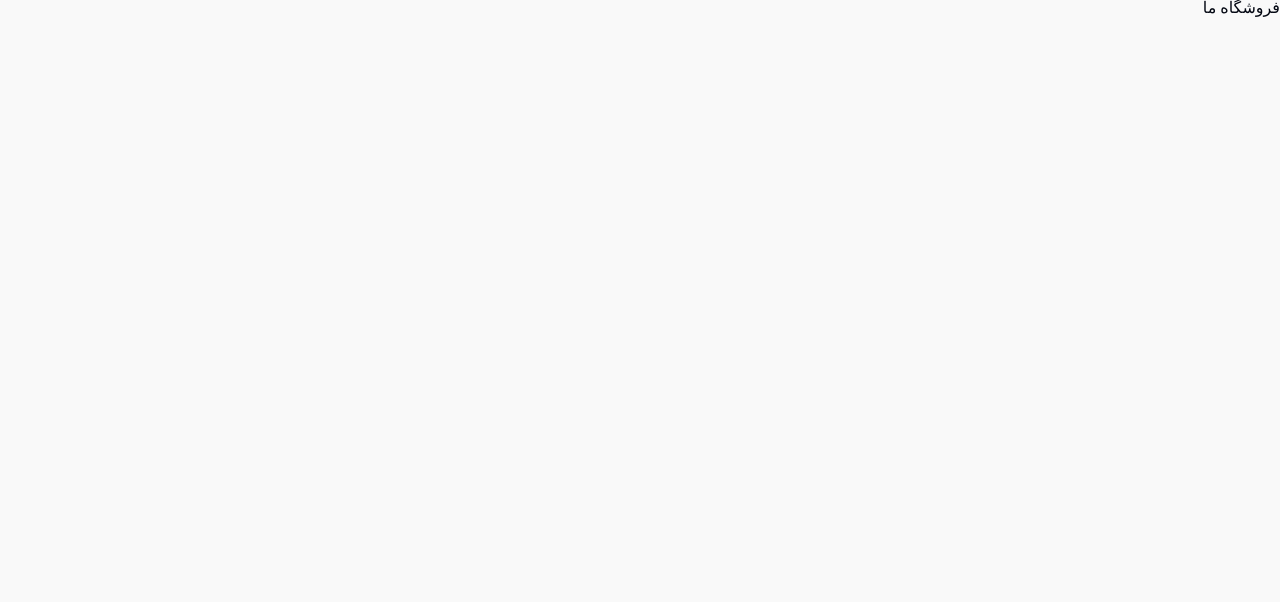
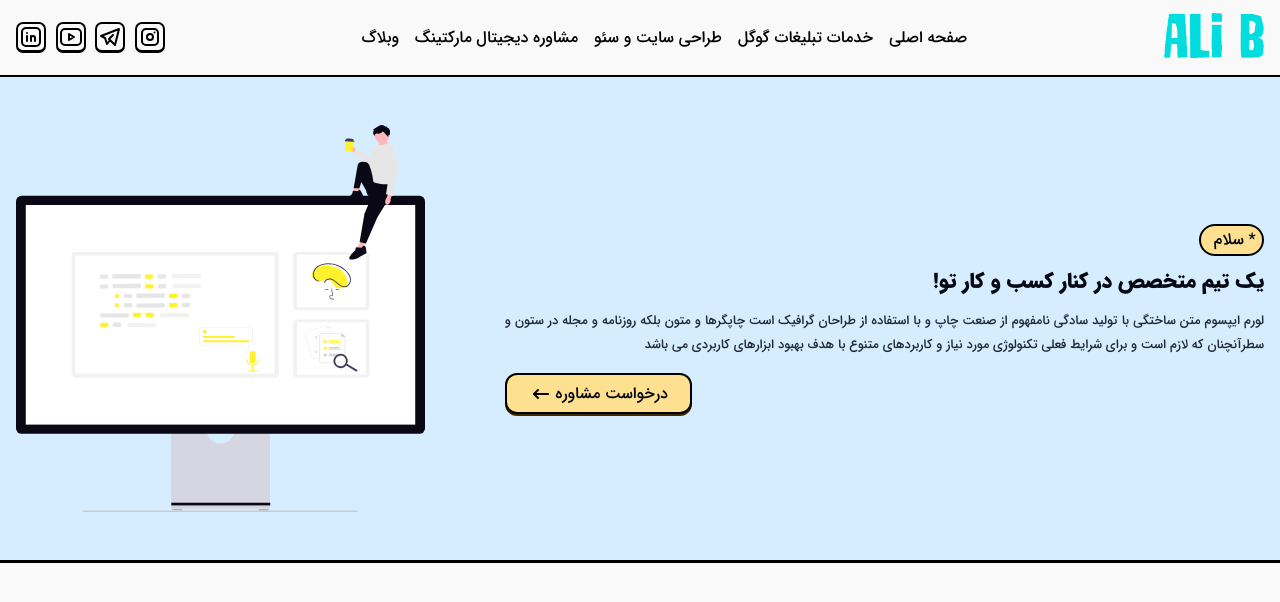
Before and after one commit to alib2004/minimal_landing, a plain HTML site: page index.html in a window 1280 px wide. Drawn offline with Linux system fonts and the light colour scheme.

Commit message:
header and hero sections

```diff
--- a/index.html
+++ b/index.html
@@ -1,17 +1,86 @@
 <!DOCTYPE html>
 <html lang="fa" dir="rtl">
-<head>
-    <meta charset="UTF-8">
-    <meta name="viewport" content="width=device-width, initial-scale=1.0">
+  <head>
+    <meta charset="UTF-8" />
+    <meta name="viewport" content="width=device-width, initial-scale=1.0" />
     <title>Document</title>
-    <link rel="stylesheet" href="styles/reset.css
-    ">
-    <link rel="stylesheet" href="styles/style.css">
-</head>
-<body>
-    <div class="container">
-
-        <span>فروشگاه ما</span>
+    <link
+      rel="stylesheet"
+      href="styles/reset.css
+    "
+    />
+    <link rel="stylesheet" href="styles/style.css" />
+  </head>
+  <body>
+    <header class="header">
+      <div class="container">
+        <div class="header-sections">
+            <div class="logo">
+                <img src="/img/logog.png" alt="logo" class="logo-img">
+            </div>
+            <ul class="menu-list">
+                <li>
+                    <a href="#">صفحه اصلی</a>
+                </li>
+                <li>
+                    <a href="#">خدمات تبلیغات گوگل</a>
+                </li>
+                <li>
+                    <a href="#">طراحی سایت و سئو</a>
+                </li>
+                <li>
+                    <a href="#">مشاوره دیجیتال مارکتینگ</a>
+                </li>
+                <li>
+                    <a href="#">وبلاگ</a>
+                </li>
+            </ul>
+            <div>
+                <ul class="social-icons">
+                    <li>
+                        <a href="#">
+                            <img src="/img/brand-instagram.svg" alt="">
+                        </a>
+                    </li>
+                    <li>
+                        <a href="#">
+                            <img src="/img/brand-telegram.svg" alt="">
+                        </a>
+                    </li>
+                    <li>
+                        <a href="#">
+                            <img src="/img/brand-youtube.svg" alt="">
+                        </a>
+                    </li>
+                    <li>
+                        <a href="#">
+                            <img src="/img/brand-linkedin.svg" alt="">
+                        </a>
+                    </li>
+                </ul>
+            </div>
+        </div>
+      </div>
+    </header>
+    <div class="hero">
+        <div class="container">
+            <div class="hero-sections">
+                <div class="hero-box">
+                    <button class="hero-btn1">* سلام</button>
+                    <span class="hero-span">یک تیم متخصص در کنار کسب و کار تو!</span>
+                    <p class="hero-p">
+                        لورم ایپسوم متن ساختگی با تولید سادگی نامفهوم از صنعت چاپ و با استفاده از طراحان گرافیک است چاپگرها و متون بلکه روزنامه و مجله در ستون و سطرآنچنان که لازم است و برای شرایط فعلی تکنولوژی مورد نیاز و کاربردهای متنوع با هدف بهبود ابزارهای کاربردی می باشد
+                    </p>
+                    <button class="hero-btn2">
+                        درخواست مشاوره
+                        <img src="/img/arrow-narrow-left.svg" alt="">
+                    </button>
+                </div>
+                <div class="hero-photo">
+                    <img src="/img/undraw_vibe-coding_mjme.svg" alt="" class="hero-img">
+                </div>
+            </div>
+        </div>
     </div>
-</body>
+  </body>
 </html>
--- a/styles/style.css
+++ b/styles/style.css
@@ -1,20 +1,155 @@
+@font-face {
+    font-family: iransans;
+    src: url(/iransans/IRANSans_Medium.ttf);
+    font-weight: normal;
+}
+@font-face {
+    font-family: iransans;
+    src: url(/iransans/IRANSans_black.ttf);
+    font-weight: 800;
+}
 :root{
-    --primary-color:#135093;
-    --seceondary-color:#fff22A;
+    --primary-color:#d6edff;
+    --seceondary-color:#ffe090;
     --bg-color:#f9f9f9;
     --black-color:#000;
     --title-color:#030712;
     --text-color:#1e2939;
-    --primary-font:iranyekan;
+    --primary-font:iransans;
 }
 body{
     background-color: var(--bg-color);
     font-family: var(--primary-font);
+    font-weight: normal;
     color: var(--title-color);
+}
+button{
+    all: unset;
+    background-color: var(--seceondary-color);
+    border: 2px solid var(--black-color);
+    cursor: pointer;
 }
 .container{
     max-width: 1360px;
     margin: 0 auto;
+}
+a{
+    text-decoration: none;
+    color: var(--black-color);
+    transition: all 0.3s;
+}
+a:hover{
+    color: var(--text-color);
+}
+.flex-j{
+    display: flex;
+    justify-content: space-between;
+    align-items: center;
+}
+.flex-c{
+    display: flex;
+    justify-content: center;
+    align-items: center;
+}
+
+
+.header{
+    background-color: var(--bg-color);
+    border-bottom: 2px solid var(--black-color);
+    padding: 0.8rem 0;
+}
+.header-sections{
+    display: flex;
+    justify-content: space-between;
+    align-items: center;
+}
+.logo{
+    width: 100px;
+}
+.logo-img{
+    width: 100%;
+}
+.menu-list{
+    display: flex;
+    gap: 1rem;
+}
+.social-icons{
+    display: flex;
+    gap: 0.6rem;
+}
+.social-icons li{
+    border:  2px solid var(--black-color);
+    border-bottom: 3px solid var(--black-color);
+    display: flex;
+    align-items: center;
+    justify-content: center;
+    border-radius: 7px;
+    padding: 1px;
+}
+.social-icons li a{
+    display: flex;
+    justify-content: center;
+    align-items: center;
+}
+.hero{
+    background-color: var(--primary-color);
+    padding: 3rem 0;
+    border-bottom: 3px solid var(--black-color);
+}
+.hero-sections{
+    display: flex;
+    justify-content: space-between;
+    align-items: center;
+    gap: 5rem;
+}
+.hero-box{
+    display: flex;
+    flex-direction: column;
+    width: 65%;
+}
+.hero-btn1{
+    width: 48px;
+    padding: 0.4rem;
+    border-radius: 20px;
+}
+.hero-span{
+    margin: 1rem 0;
+    font-weight: 800;
+    font-size: 1.3rem;
+}
+.hero-p{
+    margin-bottom: 1rem;
+    font-size: 0.8rem;
+    line-height: 1.5rem;
+    text-align: justify;
+    color: var(--text-color);
+}
+.hero-btn2{
+    display: flex;
+    justify-content: center;
+    align-items: center;
+    width: 170px;
+    align-self: self-end;
+    padding: 0.4rem;
+    gap: 3px;
+    border-radius: 12px;
+    position: relative;
+    z-index: 9999;
+    box-shadow: #422800 0px 2px 0 0;
+}
+.hero-photo{
+    display: flex;
+    justify-content: end;
+    width: 35%;
+}
+.hero-img{
+    width: 100%;
+}
+@media (min-width: 768px) {
+  .button-74 {
+    min-width: 120px;
+    padding: 0 25px;
+  }
 }
 
 
@@ -30,10 +165,7 @@ body{
 
 
 
-
-
-
-@media screen and (max-width: 992px) {
+@media screen and (max-width: 1360px) {
     .container{
         margin: auto 1rem;
     }
```
Also changed, not shown: img/arrow-narrow-left.svg (added), img/brand-instagram.svg (added), img/brand-linkedin.svg (added), img/brand-telegram.svg (added), img/brand-youtube.svg (added), img/logog.png (added), img/undraw_vibe-coding_mjme.svg (added), iransans/IRANSans_Black.ttf (added), iransans/IRANSans_Medium.ttf (added).
